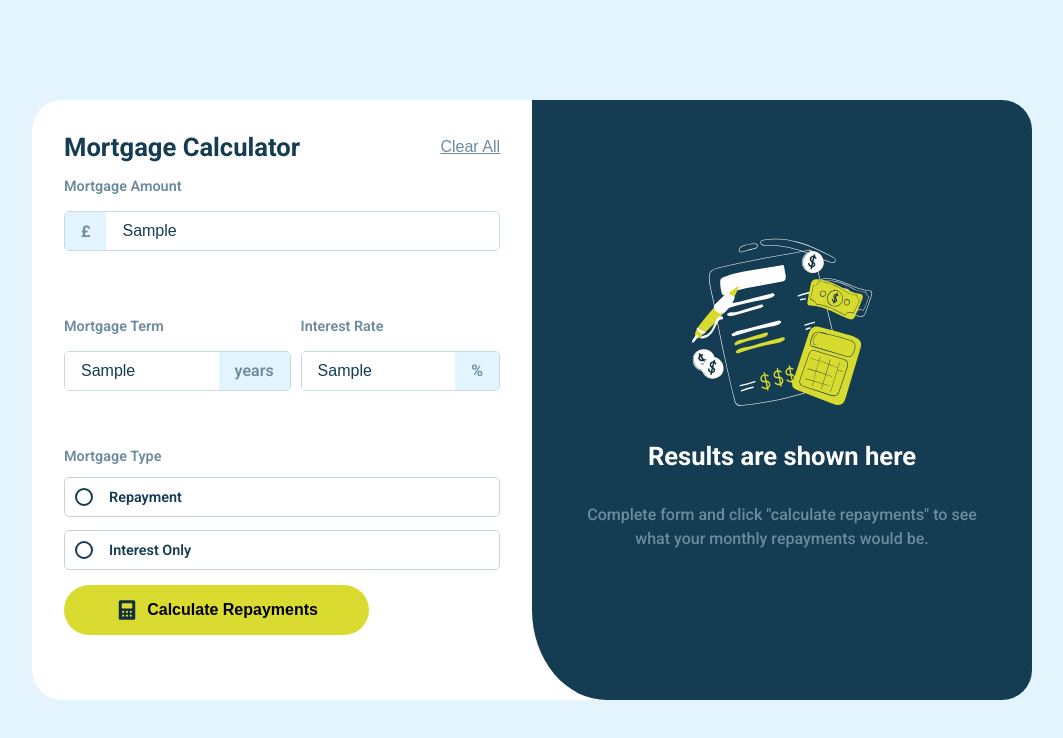
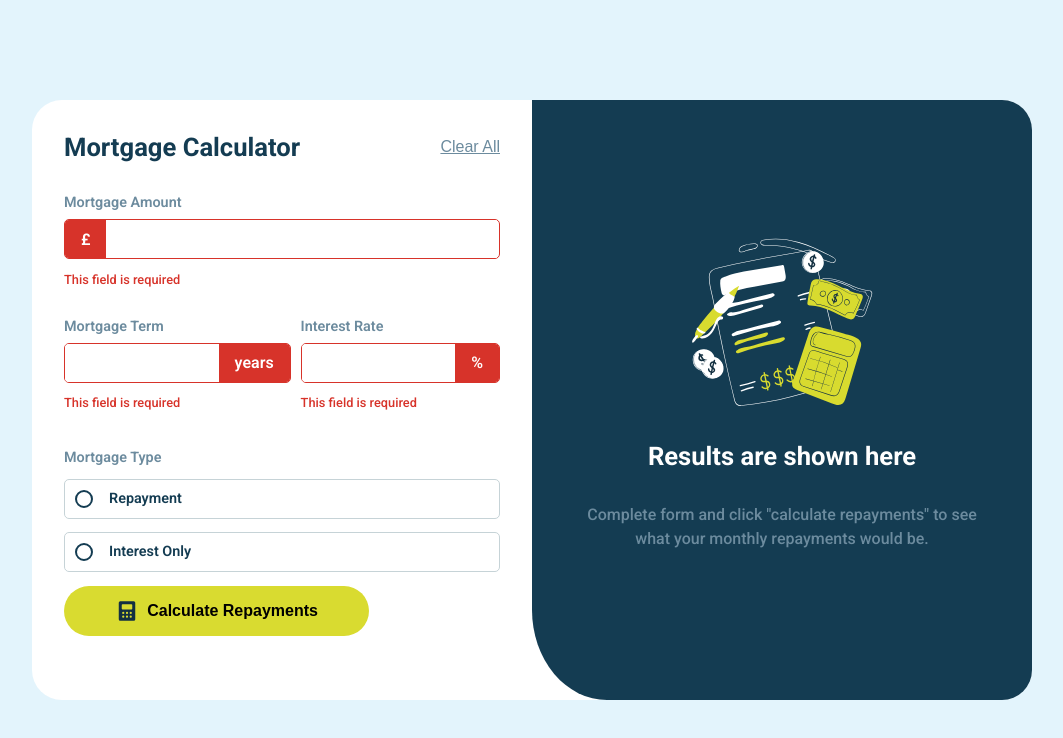
Before and after one commit to aleksandrekas/mortgage-calculator, a React (Vite) app: page / in a window 1280 px wide. Both pictures are taken after typing "Sample", "Sample", "Sample" into the empty fields and a click on the button "Calculate Repayments". Shown: the top 738 px of the page, without its empty margins (108-1171 px from the left). Built offline with nearby package versions, Linux system fonts and the light colour scheme.

Commit message:
added error visuals"

```diff
--- a/src/components/left/Calculator.tsx
+++ b/src/components/left/Calculator.tsx
@@ -1,10 +1,30 @@
 import './calculator.css'
 import { useState } from 'react';
+type InputsType = {
+    amount:string
+    term:string
+    rate:string
+}
+
+type ErrorsType = {
+    amount:boolean
+    term:boolean
+    rate:boolean
+}
 
 
 export default function Calculator(){
     const [type,setType] = useState('')
-
+    const [inputs,setInputs] = useState<InputsType>({
+        amount:'',
+        term:'',
+        rate:''
+    })
+    const [errors,setErrors] = useState<ErrorsType>({
+        amount:false,
+        term:false,
+        rate:false
+    })
 
 
     function setFocus(e:React.FocusEvent<HTMLInputElement>){
@@ -29,37 +49,80 @@ export default function Calculator(){
         setType(type)
     }
 
+    function handleInputValues(input:keyof InputsType,e:React.ChangeEvent<HTMLInputElement>){
+        const targetValue = e.target.value
+        if(!isNaN(Number(targetValue)) || targetValue === ''){
+            setInputs((prev)=>({
+                ...prev,
+                [input]:targetValue
+            }))
+        }
+    }
+
+    function clearInputs(){
+        setInputs({
+            amount:'',
+            rate:'',
+            term:''
+        })
+    }
+
+
+    function calculate(){
+        const updatedErr:ErrorsType = {...errors};
+
+        (Object.keys(inputs) as (keyof ErrorsType)[]).forEach(key => {
+            updatedErr[key] = inputs[key] === ''
+        });
+
+        setErrors(updatedErr);
+    }
 
     return(
         <div className="calculator">
             <div className="headerDiv">
                 <h3>Mortgage Calculator</h3>
-                <button className="clearBtn">Clear All</button>
+                <button onClick={clearInputs} className="clearBtn">Clear All</button>
             </div>
             <div className="inputs">
                 <div className="amount_child" id='amount'>
                     <label htmlFor="amount">Mortgage Amount</label>
-                    <div className="inputContainer">
-                        <div className="inputLabel">£</div>
-                        <input onFocus={(e)=>{setFocus(e)}} onBlur={(e)=>{loseFocus(e)}} type="text" name="amount" />
+                    <div className={errors.amount? 'inputContainer error' : 'inputContainer'}>
+                        <div  className={errors.amount? 'inputLabel error' : 'inputLabel'}>£</div>
+                        <input
+                        onFocus={(e)=>{setFocus(e)}}
+                        onBlur={(e)=>{loseFocus(e)}}
+                        onChange={(e)=>{handleInputValues('amount',e)}}
+                        value={inputs.amount}
+                        type="text" name="amount" />
                     </div>
-                    <p className="error">This field is required</p>
+                    <p style={{visibility:errors.amount? 'visible' : 'hidden' }} className="errortext">This field is required</p>
                 </div>
                 <div className="amount_child" id='term'>
                     <label htmlFor="amount">Mortgage Term</label>
-                    <div className="inputContainer">
-                        <input onFocus={(e)=>{setFocus(e)}} onBlur={(e)=>{loseFocus(e)}} type="text" name="amount" />
-                        <div className="inputLabel">years</div>
+                    <div className={errors.term? 'inputContainer error' : 'inputContainer'}>
+                        <input
+                        onFocus={(e)=>{setFocus(e)}}
+                        onBlur={(e)=>{loseFocus(e)}}
+                        onChange={(e)=>{handleInputValues('term',e)}}
+                        value={inputs.term}
+                        type="text" name="amount" />
+                        <div className={errors.term? 'inputLabel error' : 'inputLabel'}>years</div>
                     </div>
-                    <p className="error">This field is required</p>
+                    <p style={{visibility:errors.term? 'visible' : 'hidden' }} className="errortext">This field is required</p>
                 </div>
                 <div className="amount_child" id='rate'>
                     <label htmlFor="amount">Interest Rate</label>
-                    <div className="inputContainer">
-                        <input onFocus={(e)=>{setFocus(e)}} onBlur={(e)=>{loseFocus(e)}} type="text" name="amount" />
-                        <div className="inputLabel">%</div>
+                    <div className={errors.rate? 'inputContainer error' : 'inputContainer'}>
+                        <input
+                        onFocus={(e)=>{setFocus(e)}}
+                        onBlur={(e)=>{loseFocus(e)}}
+                        onChange={(e)=>{handleInputValues('rate',e)}}
+                        value={inputs.rate}
+                        type="text" name="amount" />
+                        <div className={errors.rate? 'inputLabel error' : 'inputLabel'}>%</div>
                     </div>
-                    <p className="error">This field is required</p>
+                    <p style={{visibility:errors.rate? 'visible' : 'hidden' }} className="errortext">This field is required</p>
                 </div>
             </div>
             <div className="typeBtns">
@@ -77,7 +140,7 @@ export default function Calculator(){
                     Interest Only
                 </div>
             </div>
-            <button className="calculate">
+            <button onClick={calculate} className="calculate">
                 <img src="src\assets\images\icon-calculator.svg" alt="calculator" />
                 Calculate Repayments
             </button>
--- a/src/components/left/calculator.css
+++ b/src/components/left/calculator.css
@@ -28,6 +28,7 @@
 
 .inputs{
     width: 100%;
+    margin: 1.5rem 0;
     display: grid;
     grid-template-areas:
         "amount amount"
@@ -55,8 +56,7 @@
     flex-direction:column;
 }
 
-.error{
-    visibility: hidden;
+.errortext{
     color: #d7332a;
     font-size: 0.8rem;
     font-weight: 500;
@@ -65,10 +65,11 @@
 
 
 
+
 label{
     color: #6c8b9e;
     font-weight: 600;
-    margin: 1rem 0;
+    margin: 0.5rem 0;
     font-size: 0.9rem;
 }
 
@@ -93,6 +94,15 @@ label{
     font-weight: 600 ;
 }
 
+.inputContainer.error{
+    border:1px solid #d7332a;
+}
+.inputLabel.error{
+    background-color: #d7332a;
+    color: white;
+}
+
+
 
 input{
     width: 90%;
@@ -105,7 +115,7 @@ input{
 }
 
 .inputContainer.focused {
-    border:1px solid #d9db30 ;
+    border:1px solid #d9db30;
 }
 
 .inputLabel.focused {
@@ -184,3 +194,7 @@ input{
 .calculate img{
     margin-right: 0.5rem;
 }
+
+.calculate:hover{
+    background-color: #fcff63;
+}
```
